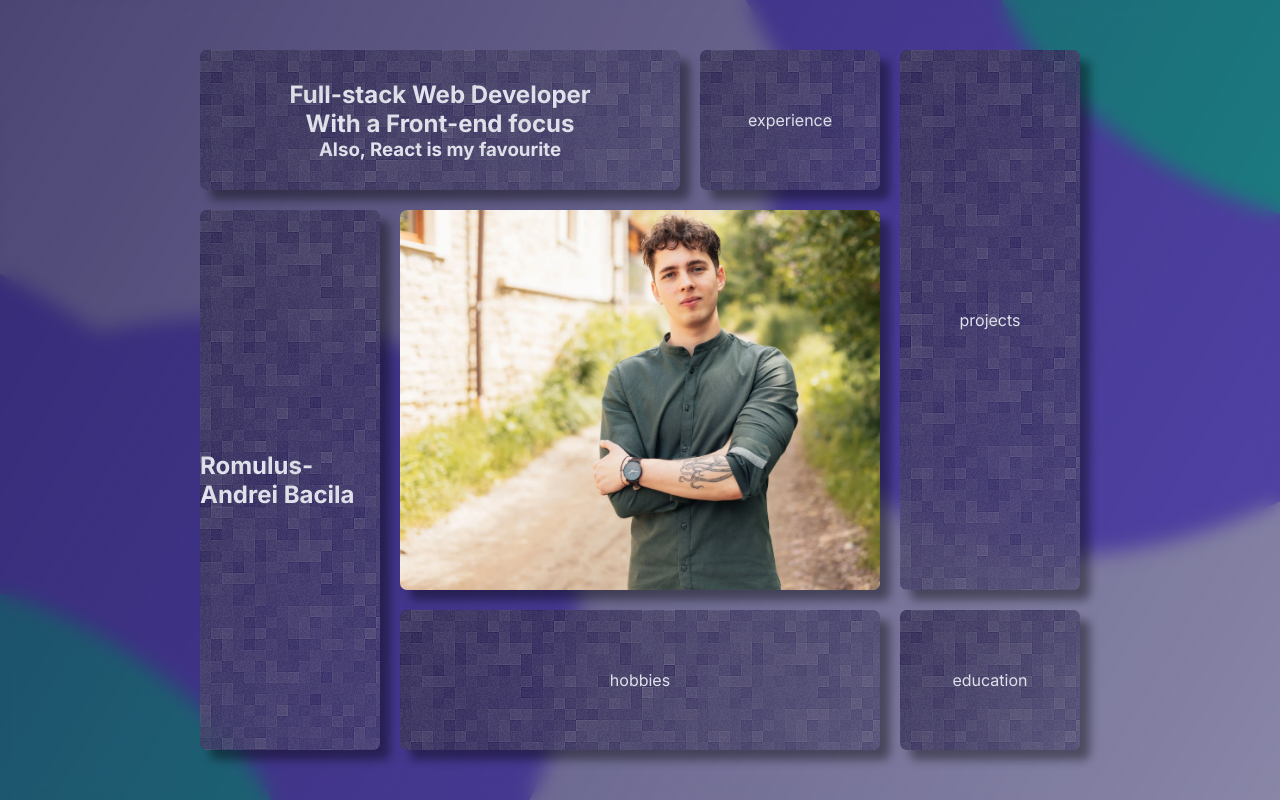
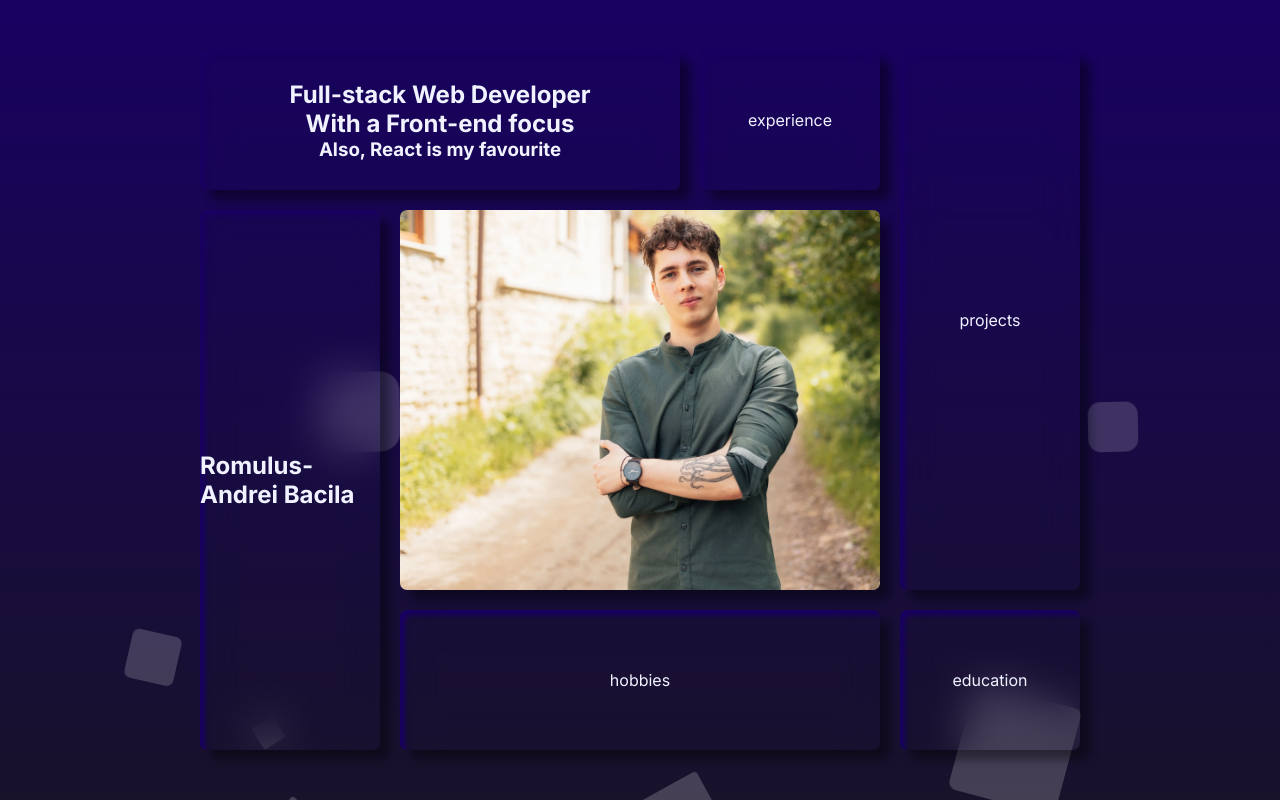
Before and after one commit to Tolsi111/my-website, a Next.js app: page / in a window 1280 px wide. Built offline with nearby package versions, Linux system fonts and the light colour scheme.

Commit message:
new cards design & background (#5)

```diff
--- a/app/globals.scss
+++ b/app/globals.scss
@@ -1,8 +1,18 @@
 :root {
   // Color
+  // dark mode color scheme:
+  --color-navy-dark: #18122b;// used for bg
+  --color-navy-light: #393053;
+  --color-purple-dark: #443C68;
+  --color-purple-light: #443C68;
+  // light mode? color scheme:
+  --color-light-navy: #180161;// used for bg
+  --color-light-purple: #4F1787;
+  --color-light-pink: #EB3678;
+  --color-light-orange: #FB773C;
 
   // Animated background
-  --color-bg: #F0F3FF;
+  --color-bg: #F0F3FF;// used for text
   --color-outer-circle: #836FFF;
   --color-inner-circle: #15F5BA;
   // Main cards
@@ -11,6 +21,8 @@
   // Sizing
   --spacing-small: 20px;
   --border-radius-regular: 7px;
+  // Z-index
+  --z-index-background: -10;
 }
 
 * {
--- a/app/page.jsx
+++ b/app/page.jsx
@@ -23,7 +23,7 @@ export default function Home() {
       {/* nav link */}projects
     </article>
     <article className={`${styles.hobbies} ${styles.flex}`}>
-      {/* nav link */}hobbies
+      {/* split this in two? one for hobbies and one for dark mode switch */}hobbies
     </article>
     <article className={`${styles.education} ${styles.flex}`}>
       {/* button */}education
--- a/app/page.module.scss
+++ b/app/page.module.scss
@@ -16,31 +16,37 @@
 }
 
 .main-container > *:not(.me) {
+  position: relative;
   border-radius: var(--border-radius-regular);
   color: var(--color-bg);
-  box-shadow: 10px 10px 10px rgba(0, 0, 0, 0.4);
-
-  background-color: transparent;
-  backdrop-filter: blur(30px);
-  -webkit-backdrop-filter: blur(30px);
-  background-image: linear-gradient(
-        120deg,
-        rgba(26, 18, 70, 0.9),
-        rgba(33, 25, 81, 0.6)
-    );
+  box-shadow: 10px 10px 10px rgba(0, 0, 0, 0.4), 5px 5px 5px var(--color-light-navy) inset;
+  backdrop-filter: blur(20px);
+  -webkit-backdrop-filter: blur(20px);
+  transition: transform .3s;
 
   &:hover {
-    transform: translate(-1px,-3px);
+    transform: translate(1px,2px);
+    box-shadow: 10px 10px 10px rgba(0, 0, 0, 0.4) inset, 3px 3px 3px var(--color-light-navy);
   }
 }
+// .main-container > *:not(.me):hover::after {
+//     content: '';
+//     position: absolute;
+//     height: 100%;
+//     width: 100%;
+//     // background-color: var(--color-navy-dark);
+//     top: -2px;
+//     left: -2px;
+//     z-index: -1;
+//     padding: 4px;
+//     box-shadow: 10px 10px 10px rgba(0, 0, 0, 0.4), 3px 3px 3px var(--color-light-navy) inset;
+// }
 
 .main-container > *:not(.me):after {
   border-radius: var(--border-radius-regular);
   content: "";
   width: 100%;
   height: 100%;
-  background-image: url("../assets/bright-squares.png");
-  // background-image: url("../assets/subtle-white-feathers.png");
   position: absolute;
 }
 
--- a/components/animated-background/AnimatedBackground.jsx
+++ b/components/animated-background/AnimatedBackground.jsx
@@ -3,14 +3,21 @@ import styles from './AnimatedBackground.module.scss'
 export default function AnimatedBackground() {
     return (
         <div className={styles.background}>
-            <div className={`${styles.bottom} ${styles['bottom-first']}`}/>
-            <div className={`${styles.bottom} ${styles['bottom-second']}`}/>
-            <div className={styles['bottom-inner']}></div>
-
-            <div className={`${styles.top} ${styles['top-first']}`}/>
-            <div className={`${styles.top} ${styles['top-second']}`}/>
-            <div className={styles['top-inner']}></div>
-            <div className={styles['glass-blur']}></div>
+            <ul className={styles.circles}>
+                    <li></li>
+                    <li></li>
+                    <li></li>
+                    <li></li>
+                    <li></li>
+                    <li></li>
+                    <li></li>
+                    <li></li>
+                    <li></li>
+                    <li></li>
+                    <li></li>
+                    <li></li>
+                    <li></li>
+            </ul>
         </div>
     )
 }
--- a/components/animated-background/AnimatedBackground.module.scss
+++ b/components/animated-background/AnimatedBackground.module.scss
@@ -1,91 +1,154 @@
 .background {
-    position: fixed;
+    position: absolute;
     top: 0;
-    z-index: -2;
+    z-index: -5;
     height: 100vh;
     width: 100vw;
-}
-.glass-blur {
-    height: 100vh;
-    width: 100vw;
-    background-color: transparent;
-    backdrop-filter: blur(10px);
-    -webkit-backdrop-filter: blur(10px);
-    background-image: linear-gradient(
-        120deg,
-        rgba(33, 25, 81,0.8),
-        rgba(33, 25, 81,0.5)
-    );
-}
-// Bottom-left animation
-.bottom {
-    overflow: hidden;
-    position: absolute;
-    height: 100vh;
-    width: 100vw;
-    bottom: -50vh;
-    left: -50vw;
-    background-color: var(--color-outer-circle);
-    border-radius: 50%;
-}
-.bottom-first {
-    animation: rotation-reverse 60s linear infinite;
-}
-.bottom-second {
-    animation: rotation 35s linear infinite;
-}
-.bottom-inner {
-    position: absolute;
-    height: 48vh;
-    width: 50vw;
-    bottom: -24vh;
-    left: -25vw;
-    background-color: var(--color-inner-circle);
-    border-radius: 50%;
-    animation: rotation 71s linear infinite;
-}
-// Top-right animation
-.top-first {
-    animation: rotation 62s linear infinite;
-}
-.top-second {
-    animation: rotation-reverse 39s linear infinite;
-}
-.top {
-    overflow: hidden;
-    position: absolute;
-    height: 100vh;
-    width: 100vw;
-    top: -50vh;
-    right: -50vw;
-    background-color: var(--color-outer-circle);
-    border-radius: 50%;
-}
-.top-inner {
-    position: absolute;
-    height: 50vh;
-    width: 50vw;
-    top: -25vh;
-    right: -25vw;
-    background-color: var(--color-inner-circle);
-    border-radius: 50%;
-    animation: rotation 73s linear infinite;
+    background: linear-gradient(var(--color-light-navy),var(--color-navy-dark));
 }
 
-@keyframes rotation {
-    0% {
-        transform: rotate(0deg);
-    }
-    100% {
-        transform: rotate(360deg);
-    }
+.circles{
+    position: absolute;
+    top: 0;
+    left: 0;
+    width: 100%;
+    height: 100%;
+    overflow: hidden;
 }
 
-@keyframes rotation-reverse {
-    0% {
-        transform: rotate(0deg);
+.circles li{
+    position: absolute;
+    display: block;
+    list-style: none;
+    width: 20px;
+    height: 20px;
+    background: rgba(255, 255, 255, 0.2);
+    animation: animate 25s linear infinite;
+    bottom: -150px;
+
+}
+
+.circles li:nth-child(1){
+    left: 25%;
+    width: 80px;
+    height: 80px;
+    animation-delay: 0s;
+    animation-duration: 11s;
+}
+
+
+.circles li:nth-child(2){
+    left: 10%;
+    width: 50px;
+    height: 50px;
+    animation-delay: 2s;
+    animation-duration: 13s;
+}
+
+.circles li:nth-child(3){
+    left: 70%;
+    width: 20px;
+    height: 20px;
+    animation-delay: 4s;
+    animation-duration: 17s;
+}
+
+.circles li:nth-child(4){
+    left: 40%;
+    width: 60px;
+    height: 60px;
+    animation-delay: 0s;
+    animation-duration: 11s;
+}
+
+.circles li:nth-child(5){
+    left: 65%;
+    width: 20px;
+    height: 20px;
+    animation-delay: 0s;
+    animation-duration: 13s;
+}
+
+.circles li:nth-child(6){
+    left: 75%;
+    width: 110px;
+    height: 110px;
+    animation-delay: 3s;
+    animation-duration: 17s;
+}
+
+.circles li:nth-child(7){
+    left: 35%;
+    width: 50px;
+    height: 50px;
+    animation-delay: 7s;
+    animation-duration: 11s;
+}
+
+.circles li:nth-child(8){
+    left: 50%;
+    width: 25px;
+    height: 25px;
+    animation-delay: 15s;
+    animation-duration: 13s;
+}
+
+.circles li:nth-child(9){
+    left: 20%;
+    width: 25px;
+    height: 25px;
+    animation-delay: 2s;
+    animation-duration: 17s;
+}
+
+.circles li:nth-child(10){
+    left: 85%;
+    width: 50px;
+    height: 50px;
+    animation-delay: 0s;
+    animation-duration: 11s;
+}
+
+.circles li:nth-child(11){
+    left: 50%;
+    width: 80px;
+    height: 80px;
+    animation-delay: 2s;
+    animation-duration: 41s;
+}
+
+.circles li:nth-child(12){
+    left: 20%;
+    width: 80px;
+    height: 80px;
+    animation-delay: 3s;
+    animation-duration: 43s;
+}
+
+.circles li:nth-child(13){
+    left: 85%;
+    width: 80px;
+    height: 80px;
+    animation-delay: 5s;
+    animation-duration: 47s;
+}
+
+@keyframes animate {
+
+    0%{
+        transform: translateY(0) rotate(0deg);
+        opacity: 1;
+        border-radius: 0;
     }
-    100% {
-        transform: rotate(-360deg);
+
+    75%{
+        opacity: 0.7;
     }
+
+    100%{
+        transform: translateY(-1000px) rotate(720deg);
+        opacity: 0;
+        border-radius: 50%;
+    }
+
 }
```
Also changed, not shown: assets/bright-squares.png (deleted).
